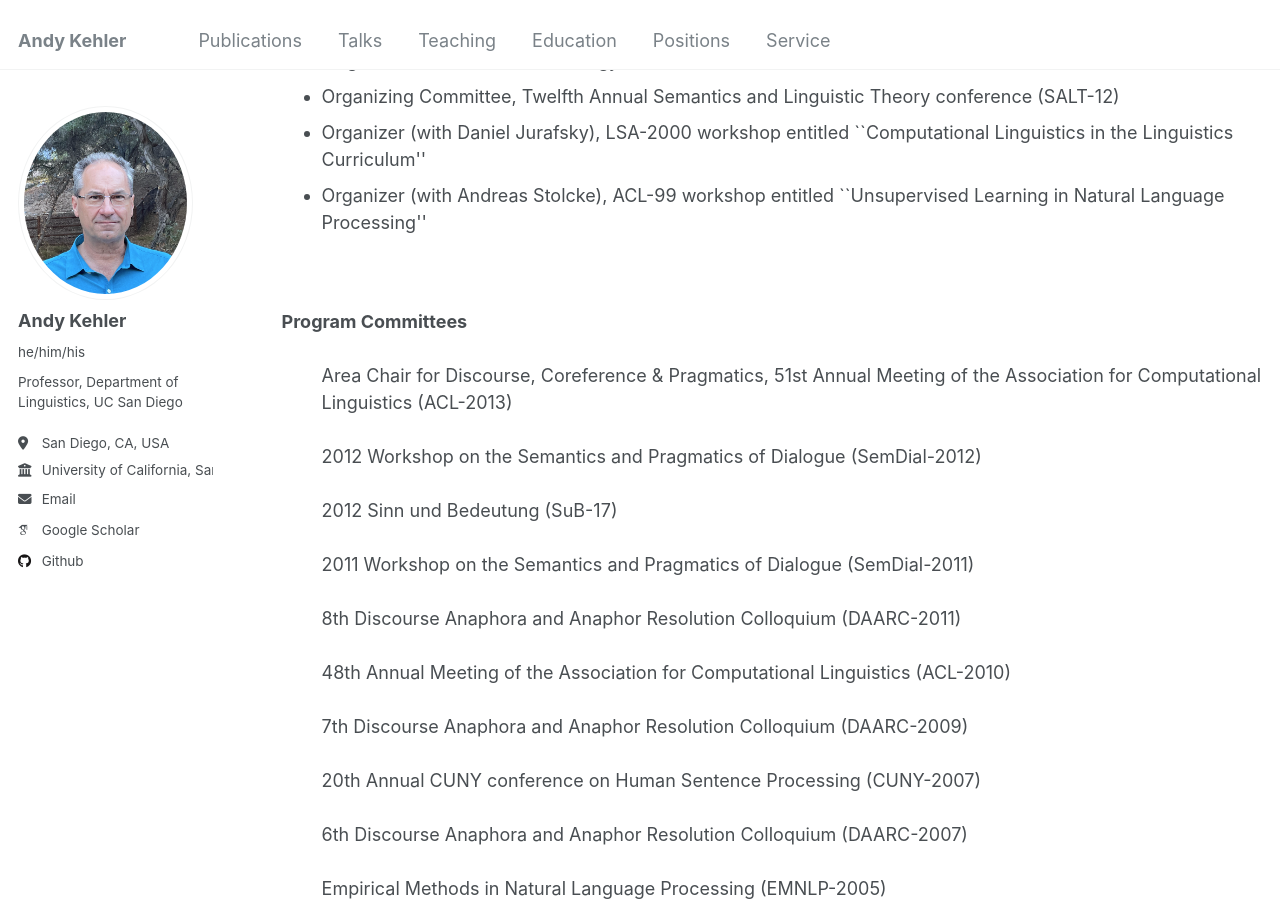
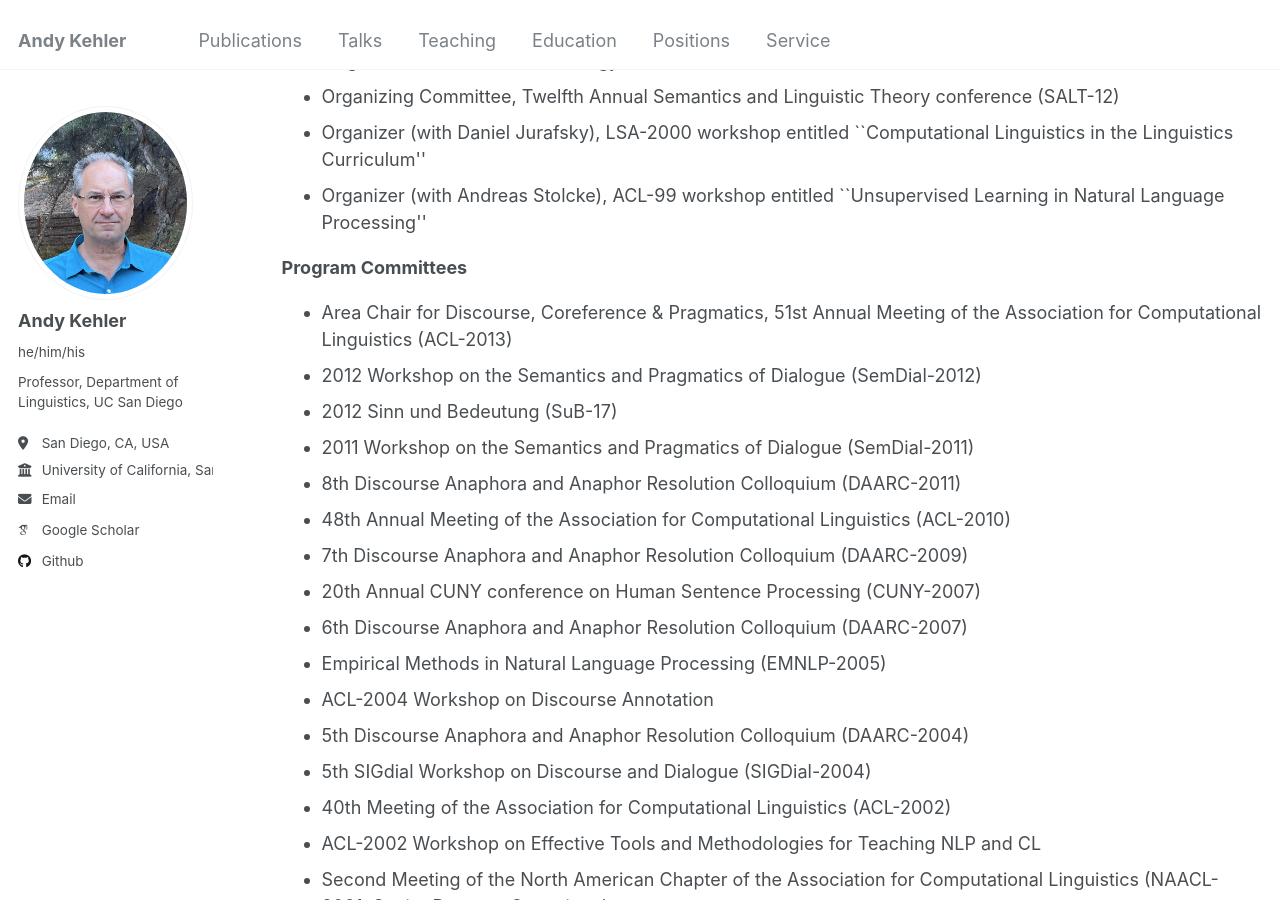
Before and after one commit to akehler/akehler.github.io, a Jekyll site: the page built from _pages/service.html, in a window 1280 px wide and 900 px high, scrolled down 679 px. Built offline with Jekyll 4.4.1, drawn with Linux system fonts in a browser that asks for light colours; some web fonts are replaced.

Commit message:
Update service.html

```diff
--- a/_pages/service.html
+++ b/_pages/service.html
@@ -83,114 +83,114 @@ Organizer (with Andreas Stolcke), ACL-99 workshop entitled
 </li>
 </ul>
 
-<br><br>
-<DT><STRONG>Program Committees</STRONG>
-<DD><code> </code>
-
-<br>
+<STRONG>Program Committees</STRONG>
+<ul>
+  <li>
   Area Chair for Discourse, Coreference & Pragmatics, 51st Annual Meeting of
   the Association for Computational Linguistics (ACL-2013)
-<br>
+  </li>
 
-  <br>
+  <li>
 2012 Workshop on the Semantics and Pragmatics of Dialogue (SemDial-2012)
-  <br>
+  </li>
 
-<br>
+<li>
 2012 Sinn und Bedeutung (SuB-17)
-<br>
+</li>
 
-  <br>
+  <li>
 2011 Workshop on the Semantics and Pragmatics of Dialogue (SemDial-2011)
-  <br>
-<br>
+  </li>
 
+  <li>
   8th Discourse Anaphora and Anaphor Resolution Colloquium
 (DAARC-2011)
-<br>
+  </li>
 
 
-<br>  48th Annual Meeting of the Association for Computational Linguistics (ACL-2010)
-<br>
+<li>48th Annual Meeting of the Association for Computational Linguistics (ACL-2010)
+</li>
 
-  <br>
+<li>
 7th Discourse Anaphora and Anaphor Resolution Colloquium
 (DAARC-2009)
-<br>
+</li>
 
-<br>
+<li>
 20th Annual CUNY conference on Human Sentence Processing
 (CUNY-2007)
-<br>
+</li>
 
-<br>
+<li>
 6th Discourse Anaphora and Anaphor Resolution Colloquium
 (DAARC-2007)
-<br>
+</li>
 
-<br>
+<li>
 Empirical Methods in Natural Language Processing
 (EMNLP-2005)
-<br>
+</li>
 
-<br>
+<li>
 ACL-2004 Workshop on Discourse Annotation
-<br>
+</li>
 
-<BR>
+<li>
 5th Discourse Anaphora and Anaphor Resolution Colloquium (DAARC-2004)
-<BR>
+</li>
 
-<BR>
+<li>
 5th SIGdial Workshop on Discourse and Dialogue (SIGDial-2004)
-<BR>
+</li>
 
-<br>
+<li>
 40th Meeting of the Association for Computational Linguistics
 (ACL-2002)
+</li>
 
-<BR>
-<br>
+  <li>
 ACL-2002 Workshop on Effective Tools and Methodologies for Teaching
 NLP and CL
+  </li>
 
-<BR>
-<BR>
+<li>
 Second Meeting of the North American Chapter of the Association for
 Computational Linguistics (NAACL-2001, Senior Program Committee)
+</li>
 
-<BR>
-<BR>
+<li>
 18th International Conference on Computational Linguistics
 (COLING-2000)
+</li>
 
-<BR>
-<BR>
+<li>
 Joint SIGDAT Conference on Empirical Methods in Natural Language
 Processing and Very Large Corpora (EMNLP/VLC-2000)
+</li>
 
-<BR>
-<BR>
+<li>
 37th Meeting of the Association for Computational Linguistics
 (ACL-99), Thematic Sessions
+</li>
+<li>
+Fifteenth National Conference on Artificial Intelligence (AAAI-98)
+</li>
 
-<BR>
-<BR>
-Fifteenth National Conference on Artificial Intelligence (AAAI-98)
+<li>
+Sixth Workshop on Very Large Corpora (WVLC-98)
+</li>
 
-<BR>
-<BR>
-Sixth Workshop on Very Large Corpora (WVLC-98)
-
-<BR>
-<BR>
+<li>
 AAAI-98 Workshop on Representations for Multi-modal Human-Computer
 Interaction
+</li>
 
-<BR>
-<BR>
+<li>
 31st Meeting of the Association for Computational Linguistics
 (ACL-93), Student Session
+</li>
+</ul>
+
 
   <STRONG>Professional Committees</STRONG>
 <ul>
```
